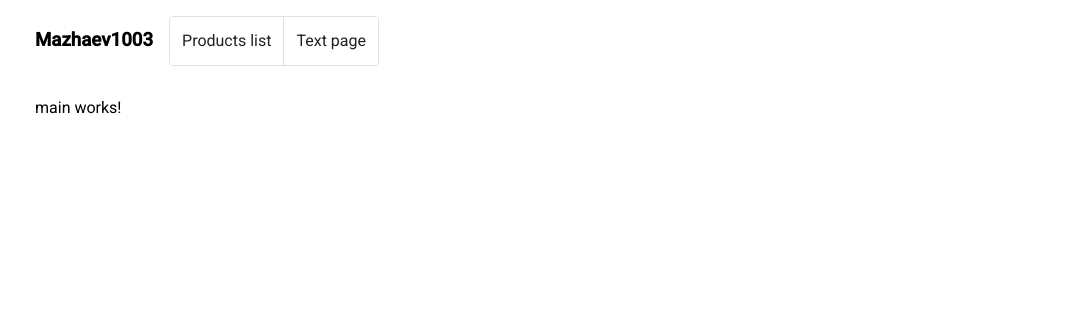
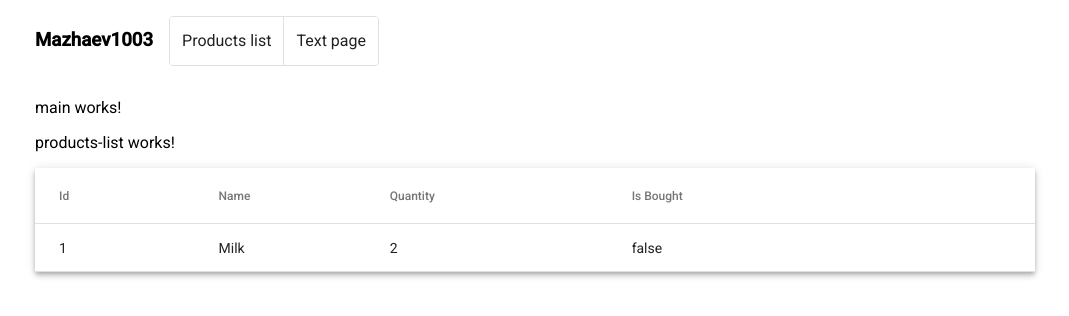
Before and after one commit to slavocado/webExam2021, an Angular app in the folder mazhaev1003/: page / in a window 1280 px wide. Shown: the top 316 px of the page, without its empty margins (105-1174 px from the left). Built offline with nearby package versions, Linux system fonts and the light colour scheme.

Commit message:
Add product list

```diff
--- /dev/null
+++ b/mazhaev1003/src/app/shared/worker.model.ts
@@ -0,0 +1,10 @@
+export interface Product {
+  name: string;
+  quantity: number;
+  isBought: boolean;
+  id?: number;
+}
+
+export let ProductsDataBase: Product[] = [
+  {id: 1, name: 'Milk', quantity: 2, isBought: false}
+]
--- a/mazhaev1003/src/app/ui/main/main.component.html
+++ b/mazhaev1003/src/app/ui/main/main.component.html
@@ -1 +1,2 @@
 <p>main works!</p>
+<app-products-list></app-products-list>
--- /dev/null
+++ b/mazhaev1003/src/app/ui/products-list/products-list.component.html
@@ -0,0 +1,31 @@
+<p>products-list works!</p>
+<table mat-table [dataSource]="products" class="mat-elevation-z4" style="width: 100%;">
+
+  <!-- Id Column -->
+  <ng-container matColumnDef="id">
+    <th mat-header-cell *matHeaderCellDef> Id </th>
+    <td mat-cell *matCellDef="let element"> {{element.id}} </td>
+  </ng-container>
+
+  <!-- Name Column -->
+  <ng-container matColumnDef="name">
+    <th mat-header-cell *matHeaderCellDef> Name </th>
+    <td mat-cell *matCellDef="let element"> {{element.name}} </td>
+  </ng-container>
+
+  <!-- Quantity Column -->
+  <ng-container matColumnDef="quantity">
+    <th mat-header-cell *matHeaderCellDef> Quantity </th>
+    <td mat-cell *matCellDef="let element"> {{element.quantity}} </td>
+  </ng-container>
+
+  <!-- Is Bought Column -->
+  <ng-container matColumnDef="isBought">
+    <th mat-header-cell *matHeaderCellDef> Is Bought </th>
+    <td mat-cell *matCellDef="let element"> {{element.isBought}} </td>
+  </ng-container>
+
+  <tr mat-header-row *matHeaderRowDef="displayedColumns"></tr>
+  <tr mat-row *matRowDef="let row; columns: displayedColumns;"></tr>
+
+</table>
--- /dev/null
+++ b/mazhaev1003/src/app/ui/products-list/products-list.component.ts
@@ -0,0 +1,20 @@
+import { Component, OnInit } from '@angular/core';
+import {Product, ProductsDataBase} from "../../shared/worker.model";
+
+@Component({
+  selector: 'app-products-list',
+  templateUrl: './products-list.component.html',
+  styleUrls: ['./products-list.component.css']
+})
+export class ProductsListComponent implements OnInit {
+
+  products: Product[] = ProductsDataBase;
+
+  displayedColumns: string[] = ['id', 'name', 'quantity', 'isBought'];
+
+  constructor() { }
+
+  ngOnInit(): void {
+  }
+
+}
```
Also changed, not shown: mazhaev1003/src/app/app.module.ts (+6 -2 lines), mazhaev1003/src/app/ui/products-list/products-list.component.css (added), 1 other file (tests, documents, lock files or other folders).
